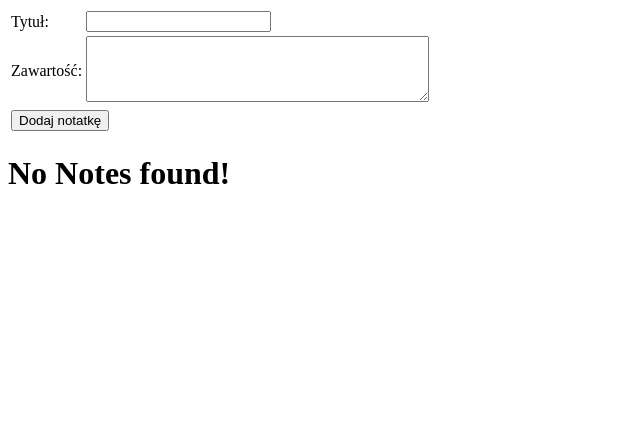
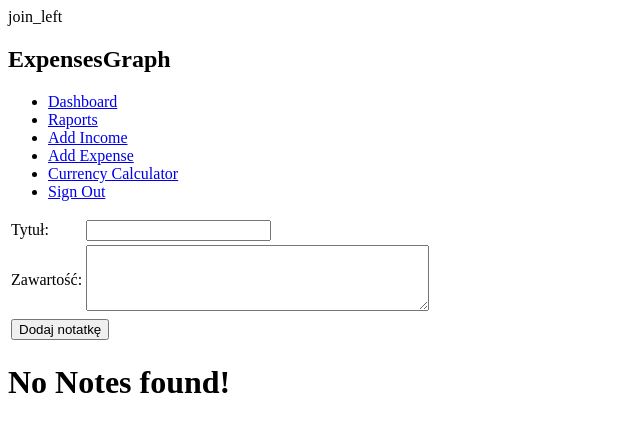
Before and after one commit to YoFilip/ExpensesGraph, a PHP site: page /notepad.php in a window 1280 px wide. Shown: the top 432 px of the page, without its empty margins (0-640 px from the left). Run offline with PHP 8.4, Linux system fonts and the light colour scheme; the visitor is signed in with stand-in values (Sample User, id 1); data that the repository does not hold is empty.

Commit message:
Added navigation to notepad.php for some files
Idk I dont wanna do it :)

```diff
--- a/sites/currency_page.php
+++ b/sites/currency_page.php
@@ -127,6 +127,7 @@
                             <li><a href="dashboard.php">Dashboard</a></li>
                             <li><a href="raports_page.php">Raports</a></li>
                             <li><a href="income_page.php">Add Income</a></li>
+                            <li><a href="notepad.php">Notepad</a></li>
                             <li><a href="expense_page.php">Add Expense</a></li>
                             <li><a href="../php/logout.php">Sign Out</a></li>
                         </ul>
--- a/sites/notepad.php
+++ b/sites/notepad.php
@@ -7,6 +7,49 @@
     <title>Expenses notepad</title>
 </head>
 <body>
+
+<section>
+        <div class="header">
+            <div class="row">
+            <div class="card-03">
+                <header>
+                    <span class="material-symbols-outlined">
+                        join_left
+                    </span>
+                        <h1>ExpensesGraph</h1>
+                    <input type="checkbox" id="nav_check" hidden>
+                    <nav>
+                        <ul>
+                        <li>
+                                <a href="dashboard.php">Dashboard</a>
+                                </li>
+                                <li>
+                                    <a href="raports_page.php">Raports</a>
+                                </li>
+                                <li>
+                                    <a href="income_page.php">Add Income</a>
+                                </li>
+                                <li>
+                                    <a href="expense_page.php">Add Expense</a>
+                                </li>
+                                <li>
+                                    <a href="currency_page.php">Currency Calculator</a>
+                                </li>
+                                <li>
+                                    <a href="../php/logout.php">Sign Out</a>
+                                </li>
+                        </ul>
+                    </nav>
+                    <label for="nav_check" class="hamburger">
+                        <div></div>
+                        <div></div>
+                        <div></div>
+                    </label>
+                </header>
+            </div>
+            </div>
+        </div>
+</section>
 
     <form method="post" action="../php/add_note.php">
         <table>
--- a/sites/raports_page.php
+++ b/sites/raports_page.php
@@ -152,10 +152,10 @@ $result = $connection->query($sql);
                             <ul>
                                 <li><a href="dashboard.php">Home</a></li>
                                 <li><a href="income_page.php">Add Income</a></li>
+                                <li><a href="notepad.php">Notepad</a></li>
                                 <li><a href="expense_page.php">Add Expense</a></li>
                                 <li><a href="currency_page.php">Currency Calculator</a></li>
                                 <li><a href="../php/logout.php">Sign Out</a></li>
-
                             </ul>
                         </nav>
                         <label for="nav_check" class="hamburger">
```
